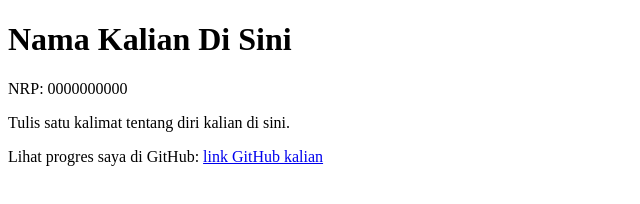
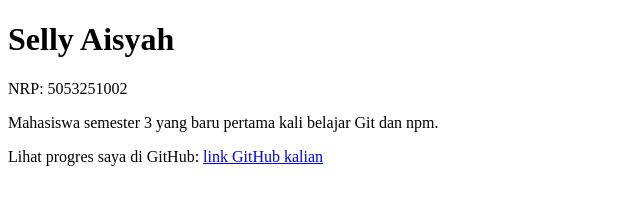
Before and after one commit to webdev-if-its/pweb-5053251002, a website: page m00/index.html in a window 1280 px wide. Shown: the whole page, without its empty margins (0-640 px from the left). Drawn offline with Linux system fonts and the light colour scheme.

Commit message:
Selesaikan pertemuan 0

```diff
--- a/m00/index.html
+++ b/m00/index.html
@@ -3,14 +3,14 @@
 <head>
   <meta charset="utf-8">
   <meta name="viewport" content="width=device-width, initial-scale=1">
-  <title>Untitled</title>
+  <title>Kartu Perkenalan — Selly Aisyah</title>
 </head>
 <body>
 
-  <h1 id="nama">Nama Kalian Di Sini</h1>
-  <p id="nrp">NRP: 0000000000</p>
-  <p id="bio">Tulis satu kalimat tentang diri kalian di sini.</p>
-  <p>Lihat progres saya di GitHub: <a id="github" href="#">link GitHub kalian</a></p>
+  <h1 id="nama">Selly Aisyah</h1>
+  <p id="nrp">NRP: 5053251002</p>
+  <p id="bio">Mahasiswa semester 3 yang baru pertama kali belajar Git dan npm.</p>
+  <p>Lihat progres saya di GitHub: <a id="github" href="https://github.com/qylles">link GitHub kalian</a></p>
 
 </body>
 </html>
```
